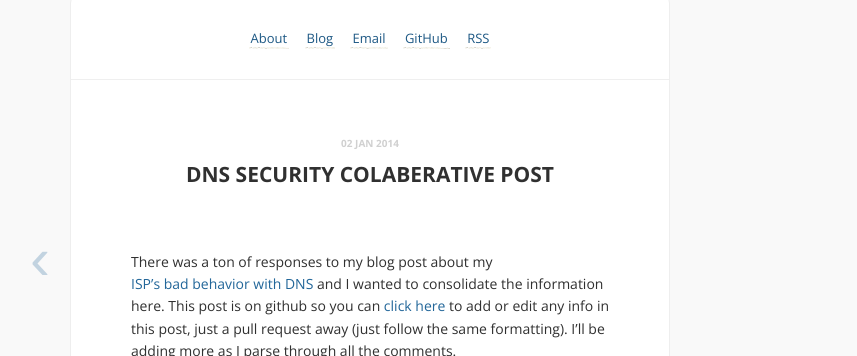
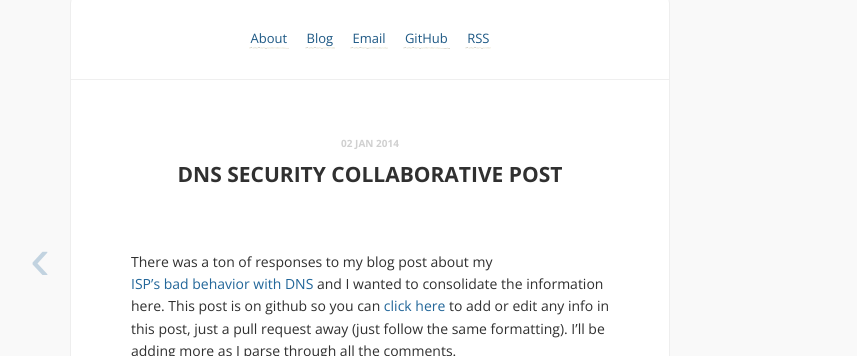
Before and after one commit to erichelgeson/erichelgeson.github.com, a Jekyll site: the page built from _posts/2014-01-02-dns-security-collaborative-post.markdown, in a window 1280 px wide and 900 px high. Shown: the part 236-592 px from the top of the window, without its empty margins (270-1127 px from the left). Built offline with Jekyll 4.4.1, drawn with Linux system fonts in a browser that asks for light colours; Markdown is read by kramdown in place of the engine named in the settings; comment, search, counter and statistics services are not loaded.

Commit message:
Update and rename 2014-01-02-dns-security-colaberative-post.markdown to 2014-01-02-dns-security-collaborative-post.markdown
Typo in title. Thanks again Matt.

```diff
--- a/_posts/2014-01-02-dns-security-colaberative-post.markdown
+++ b/_posts/2014-01-02-dns-security-collaborative-post.markdown
@@ -1,11 +1,11 @@
 ---
 layout: post
-title: DNS Security Colaberative Post
-excerpt: DNS Security Colaberative Post
+title: DNS Security Collaborative Post
+excerpt: DNS Security Collaborative Post
 disqus: n
 category: blog
 ---
-There was a ton of responses to my blog post about my [ISP's bad behavior with DNS](http://erichelgeson.github.io/blog/2013/12/31/i-fought-my-isps-bad-behavior-and-won/) and I wanted to consolidate the information here. This post is on github so you can [click here](https://github.com/erichelgeson/erichelgeson.github.com/blob/master/_posts/2014-01-02-dns-security-colaberative-post.markdown) to add or edit any info in this post, just a pull request away (just follow the same formatting). I'll be adding more as I parse through all the comments.
+There was a ton of responses to my blog post about my [ISP's bad behavior with DNS](http://erichelgeson.github.io/blog/2013/12/31/i-fought-my-isps-bad-behavior-and-won/) and I wanted to consolidate the information here. This post is on github so you can [click here](https://github.com/erichelgeson/erichelgeson.github.com/blob/master/_posts/2014-01-02-dns-security-collaborative-post.markdown) to add or edit any info in this post, just a pull request away (just follow the same formatting). I'll be adding more as I parse through all the comments.
 <hr/>
 
 Basics of DNS
```
